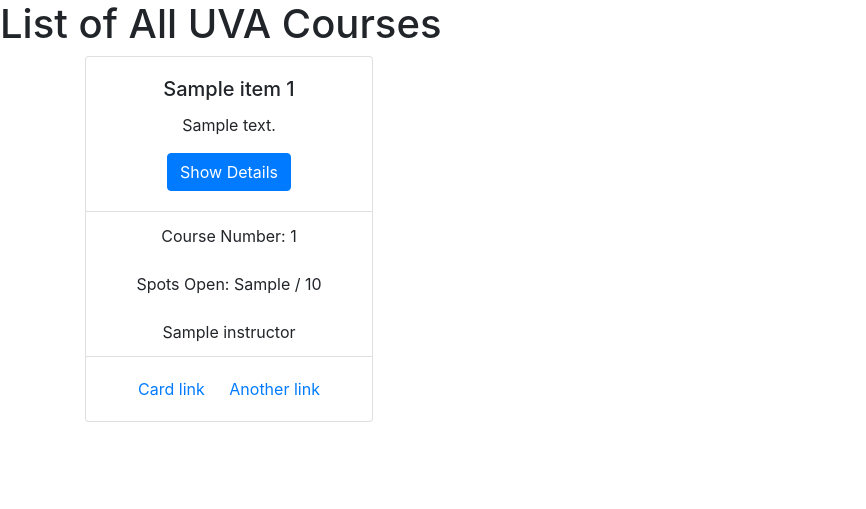
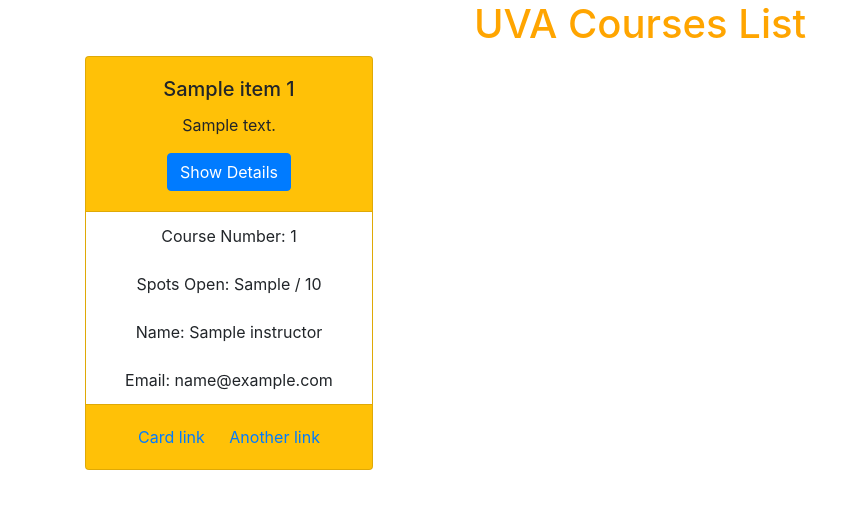
Before and after one commit to clrali/lous-list, a Django app: page /courses in a window 1280 px wide. Shown: the top 509 px of the page, without its empty margins (0-866 px from the left). Run offline with Django 3.2, Linux system fonts and the light colour scheme; a database or web service that is not in the repository returns one stand-in record (values such as "Sample title"); data that the repository does not hold is empty; some libraries are stand-ins or nearby versions.

Commit message:
update course template

```diff
--- a/templates/courses.html
+++ b/templates/courses.html
@@ -14,12 +14,12 @@
     <link rel="stylesheet" href="https://stackpath.bootstrapcdn.com/bootstrap/4.1.3/css/bootstrap.min.css" integrity="sha384-MCw98/SFnGE8fJT3GXwEOngsV7Zt27NXFoaoApmYm81iuXoPkFOJwJ8ERdknLPMO" crossorigin="anonymous">
 </head>
 <body>
-    <h1>List of All UVA Courses</h1>
+    <h1 style="text-align:center; color: orange;">UVA Courses List</h1>
     <div class="container">
     <div class="row">
         {% for i in response %}
             <div class="col-sm-4 mb-4">
-                <div class="card text-center" style="width: 18rem;">
+                <div class="card text-center bg-warning mb-3" style="width: 18rem;">
                   <div class="card-body">
                     <h5 class="card-title">{{i.subject}} {{i.catalog_number}}</h5>
                     <p class="card-text">{{i.description}}</p>
@@ -28,7 +28,8 @@
                   <ul class="list-group list-group-flush">
                     <li class="list-group-item">Course Number: {{ i.course_number }}</li>
                     <li class="list-group-item">Spots Open: {{i.enrollment_available}} / {{i.class_capacity}}</li>
-                    <li class="list-group-item">{{ i.instructor }}</li>
+                    <li class="list-group-item">Name: {{ i.instructor.name }}</li>
+                    <li class="list-group-item">Email: {{ i.instructor.email }}</li>
                   </ul>
                   <div class="card-body">
                     <a href="#" class="card-link">Card link</a>
```
